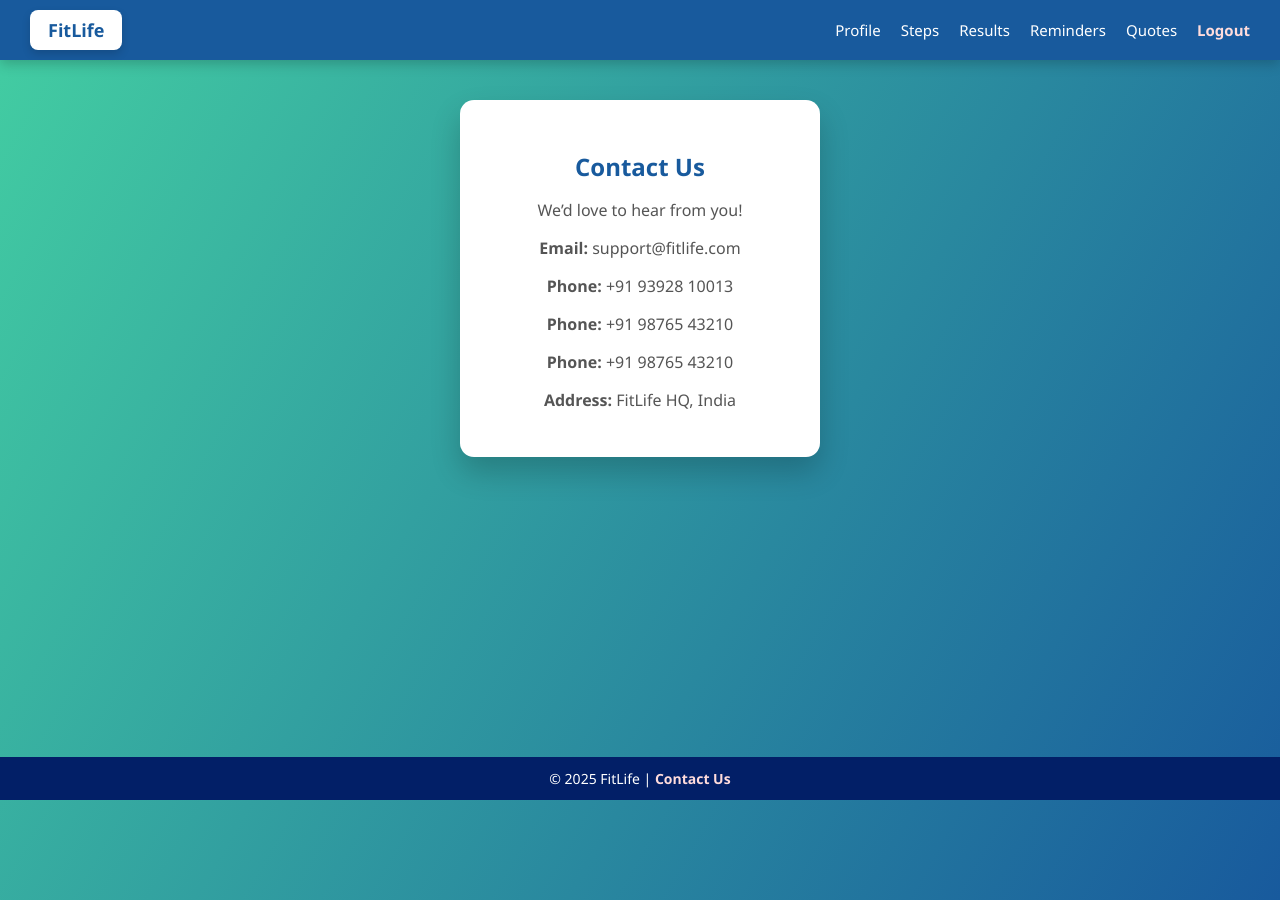
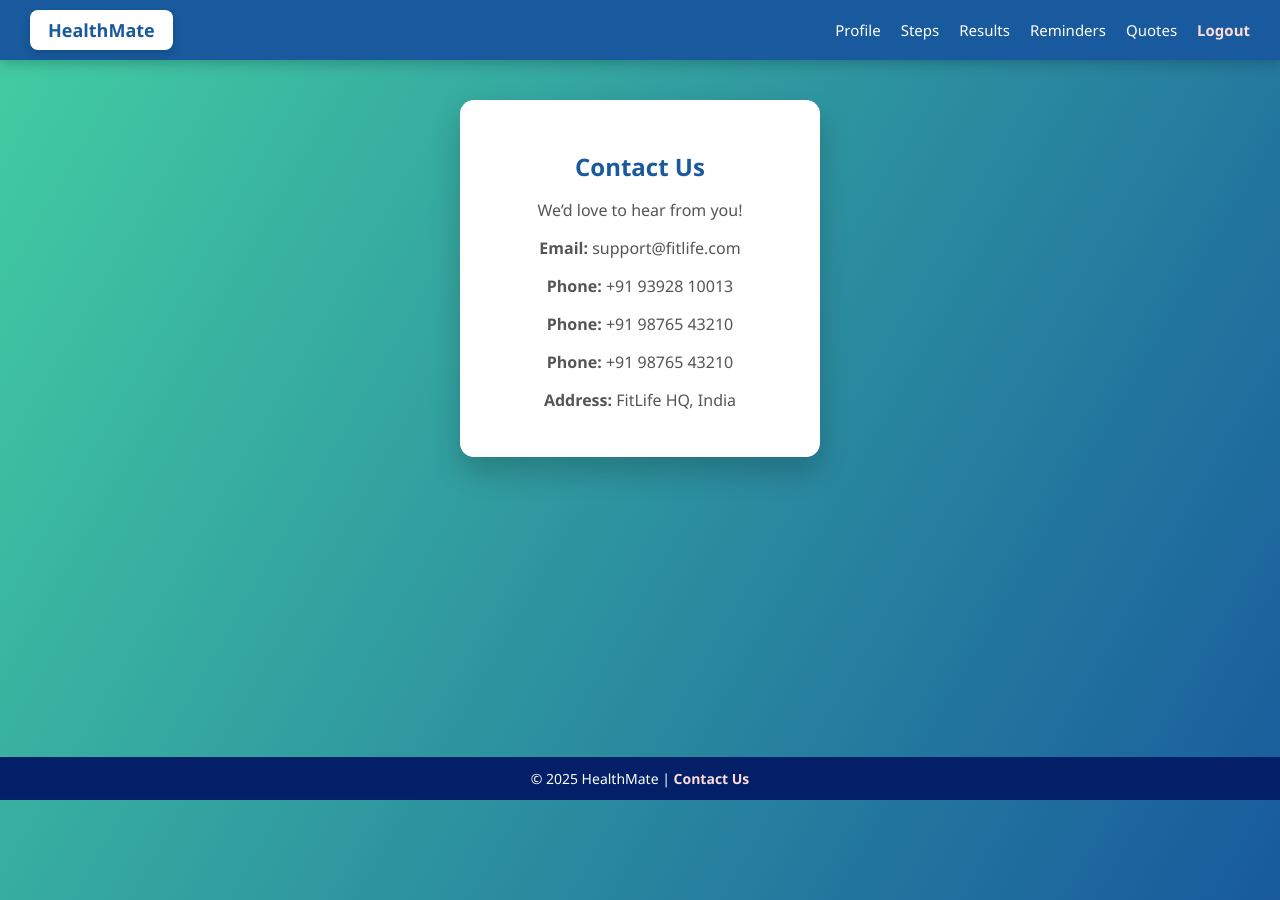
Before and after one commit to Krishnakoushik1/fitlife-website, a Flask app: page /contact in a window 1280 px wide. Run offline with Flask 3, Linux system fonts and the light colour scheme.

Commit message:
updated fitlife to healthmate

```diff
--- a/app.py
+++ b/app.py
@@ -223,7 +223,10 @@ def logout():
 def contact():
     return render_template("contact.html")
 
-# ---------------- RUN ----------------
+# ---------------- RUN IN LOCALHOST----------------
+#if __name__ == "__main__":
+ #   app.run(host="0.0.0.0", port=5000)
+#----------------- RUN -------------------------
 if __name__ == "__main__":
     port = int(os.environ.get("PORT", 5000))
     app.run(host="0.0.0.0", port=port)
--- a/templates/contact.html
+++ b/templates/contact.html
@@ -1,7 +1,7 @@
 <!DOCTYPE html>
 <html>
 <head>
-    <title>Contact Us | FitLife</title>
+    <title>Contact Us | HealthMate</title>
     <link rel="stylesheet" href="/static/style.css">
 </head>
 <body>
--- a/templates/footer.html
+++ b/templates/footer.html
@@ -1,6 +1,6 @@
 <footer class="main-footer">
     <p>
-        © 2025 FitLife |
+        © 2025 HealthMate |
         <a href="/contact">Contact Us</a>
     </p>
 </footer>
--- a/templates/login.html
+++ b/templates/login.html
@@ -1,7 +1,7 @@
 <!DOCTYPE html>
 <html>
 <head>
-    <title>Login | FitLife</title>
+    <title>Login | HealthMate</title>
     <link rel="stylesheet" href="/static/style.css">
 </head>
 <body>
--- a/templates/navbar.html
+++ b/templates/navbar.html
@@ -1,6 +1,6 @@
 <div class="main-navbar">
     <a href="/profile" class="logo-box">
-        FitLife
+        HealthMate
     </a>
 
     <div class="nav-menu">
--- a/templates/register.html
+++ b/templates/register.html
@@ -1,7 +1,7 @@
 <!DOCTYPE html>
 <html>
 <head>
-    <title>Register | FitLife</title>
+    <title>Register | HealthMate</title>
     <link rel="stylesheet" href="/static/style.css">
 </head>
 <body>
```
Also changed, not shown: fitness.db.
